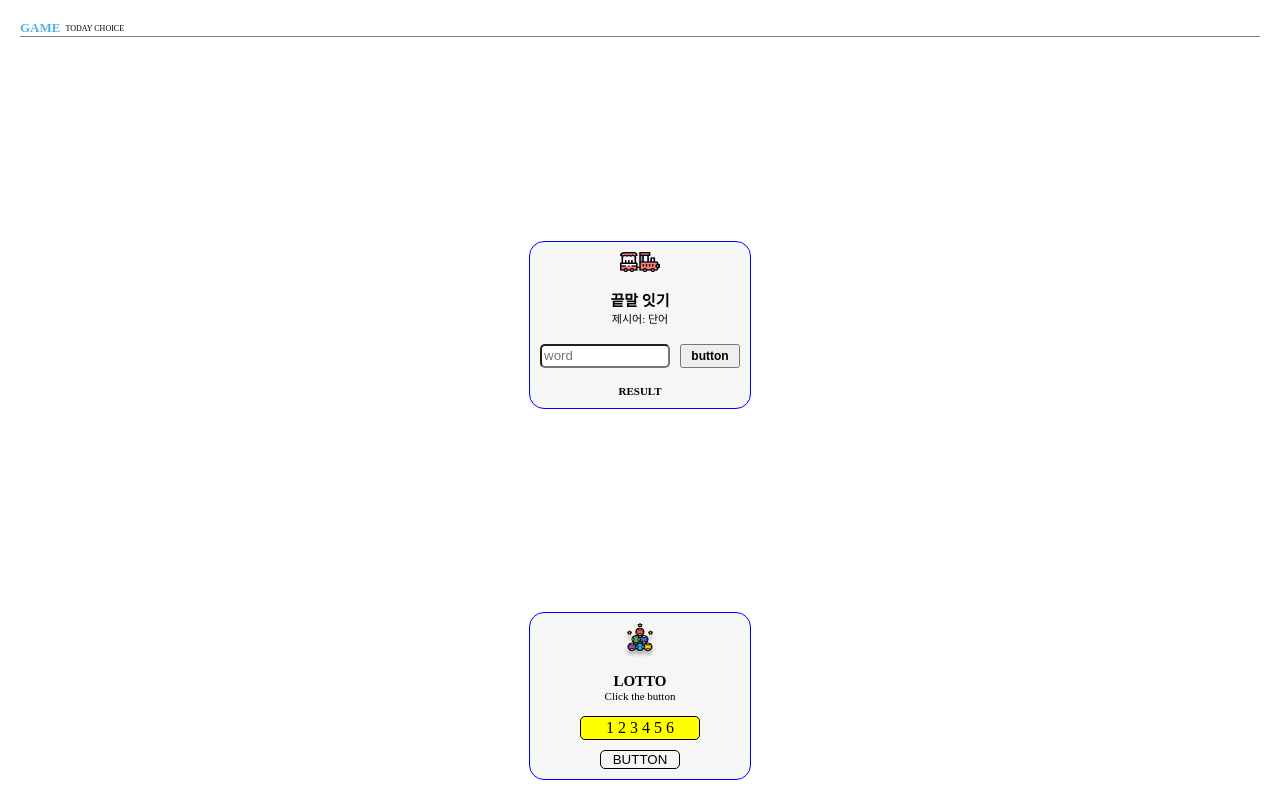
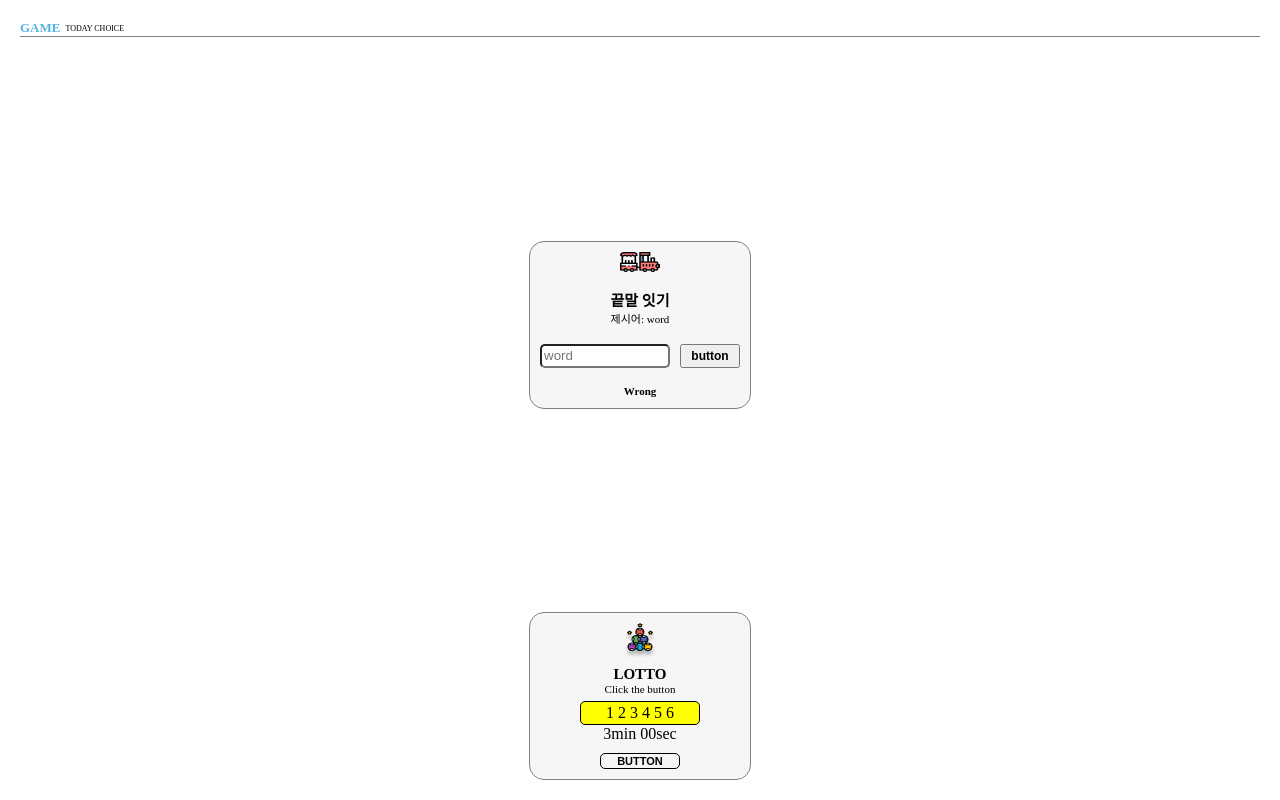
Before and after one commit to dp-dev-im/cyworld, a plain HTML site: page game.html in a window 1280 px wide. Both pictures are taken after a click on the button "button". Drawn offline with Linux system fonts and the light colour scheme.

Commit message:
:art: Game #2

```diff
--- a/game.html
+++ b/game.html
@@ -7,6 +7,7 @@
     <meta name="viewport" content="width=device-width, initial-scale=1.0">
     <title>game</title>
     <link href="./styles/game.css" rel="stylesheet">
+    <script src="./javascript/game.js"></script>
 </head>
 
 <body>
@@ -22,11 +23,11 @@
             <img src="./images/word.png">
             <div class="title__box">
                 <div class="game__title">끝말 잇기</div>
-                <div class="game__subtitle">제시어: <span id="word">단어</span></div>
+                <div class="game__subtitle">제시어: <span id="word">word</span></div>
             </div>
             <div class="word__text">
-                <input class="textBox" id="myWord" placeholder="word">
-                <button class="search">button</button>
+                <input class="textBox" id="inputWord" placeholder="word">
+                <button class="search" onclick="startWord()">button</button>
             </div>
             <div class="wordResult" id="result">RESULT</div>
         </div>
@@ -38,9 +39,10 @@
             </div>
             <div class="lottoBox">
                 <div class="lotto__number">
-                    <span class="number">1 2 3 4 5 6</span>
+                    <span id="randomNumber" class="number">1 2 3 4 5 6</span>
                 </div>
-                <button class="lotto__button">BUTTON</button>
+                <div id="timer">3min 00sec</div>
+                <button onclick="onClick()" id="disabled" class="lotto__button">BUTTON</button>
             </div>
 
         </div>
--- /dev/null
+++ b/javascript/game.js
@@ -0,0 +1,34 @@
+const onClick = () => {
+  const token = String(Math.round(Math.random() * 1000000)).padStart(6, "0");
+  let time = 179;
+  setInterval(function () {
+    if (time >= 0) {
+      const min = Math.floor(time / 60);
+      const sec = String(Math.floor(time % 60)).padStart(2, "0");
+      document.getElementById("timer").innerText = `${min}min ${sec}sec`;
+      //   console.log(`${min}min ${sec}sec`);
+      time--;
+    } else {
+      document.getElementById("disabled").disabled = true;
+    }
+  }, 1000);
+  document.getElementById("randomNumber").innerText = token;
+  document.getElementById("randomNumber").style.backgroundColor = `#${token}`;
+};
+
+const startWord = () => {
+  let word = document.getElementById("word").innerText;
+  let inputWord = document.getElementById("inputWord").value;
+  let lastWord = word[word.length - 1];
+  // console.log(lastWord)
+  let firstWord = inputWord[0];
+
+  if (lastWord === firstWord) {
+    console.log("right");
+    document.getElementById("result").innerText = "Right";
+    document.getElementById("word").innerText = inputWord;
+    document.getElementById("inputWord").value = "";
+  } else {
+    document.getElementById("result").innerText = "Wrong";
+  }
+};
--- a/styles/game.css
+++ b/styles/game.css
@@ -62,7 +62,7 @@ body {
   width: 222px;
   height: 168px;
   background-color: #f6f6f6;
-  border: 1px solid blue;
+  border: 1px solid gray;
   border-radius: 15px;
   display: flex;
   flex-direction: column;
@@ -109,7 +109,7 @@ body {
   width: 222px;
   height: 168px;
   background-color: #f6f6f6;
-  border: 1px solid blue;
+  border: 1px solid gray;
   border-radius: 15px;
   display: flex;
   flex-direction: column;
@@ -130,6 +130,7 @@ body {
   border-radius: 5px;
   padding: 2px 5px;
   background-color: yellow;
+
 }
 
 .number {
@@ -143,4 +144,6 @@ body {
   border-radius: 5px;
   border: 1px solid black;
   width: 80px;
+  font-size: 11px;
+  font-weight: 700;
 }
```
Also changed, not shown: javascript/js1.js (deleted).
